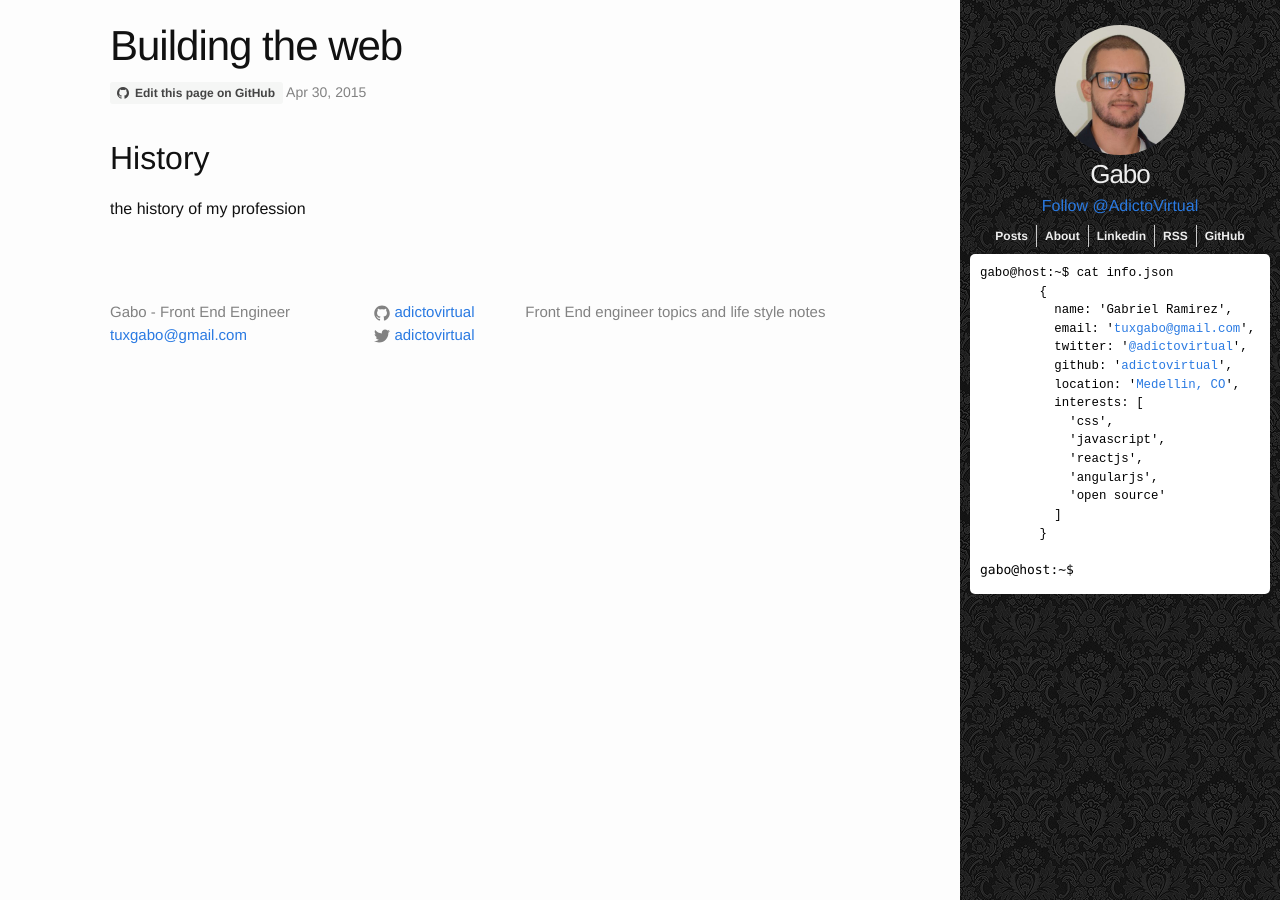
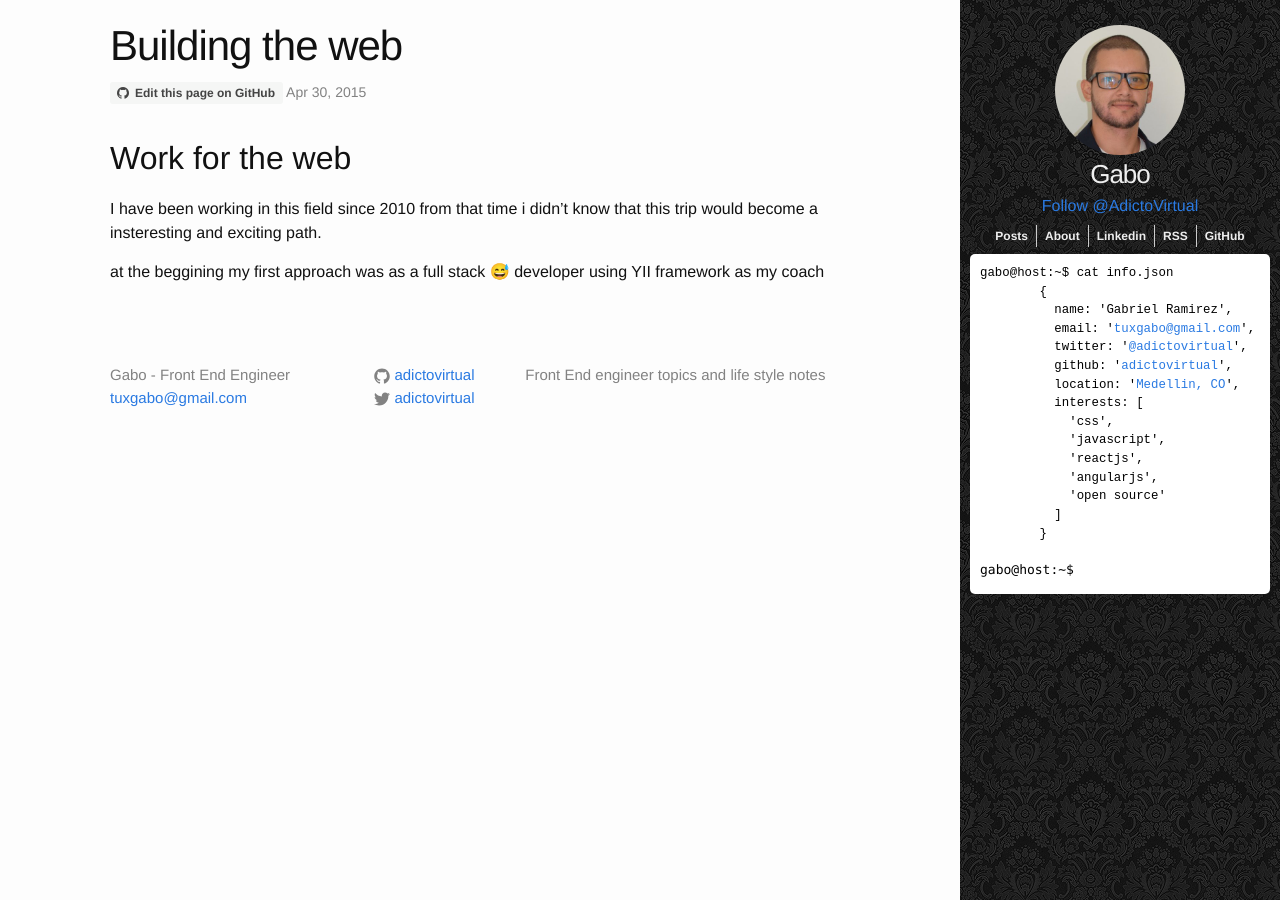
Before and after one commit to juanramirezc2/adictovirtual.github.io, a Jekyll site: the page built from _posts/2015-05-10-building-the-web.md, in a window 1280 px wide. Built offline with Jekyll 4.4.1, drawn with Linux system fonts in a browser that asks for light colours; nearby versions of some CDN libraries; comment, search, counter and statistics services are not loaded.

Commit message:
personal post

```diff
--- a/_posts/2015-05-10-building-the-web.md
+++ b/_posts/2015-05-10-building-the-web.md
@@ -5,6 +5,9 @@ date:   2015-04-30 18:30:55
 path: 2015-05-10-building-the-web.md
 categories: Post general
 ---
-##History
+##Work for the web
 
-the history of my profession
+
+I have been working in this field since  2010 from that time i didn't know that this trip would become a insteresting and exciting path.
+
+at the beggining my first approach was as a full stack 😅  developer using YII framework as my coach
```
